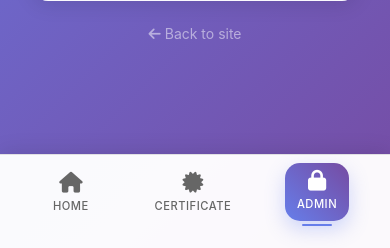
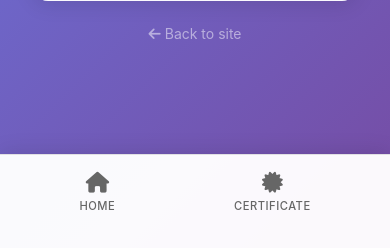
Before and after one commit to julisunkan/diginame, a Flask app: page /admin/login in a window 390 px wide; the page is wider, and only the part inside the window is pictured. Shown: the part 596-844 px from the top of that part. Run offline with Flask 3, Linux system fonts and the light colour scheme; some libraries are stand-ins or nearby versions.

Commit message:
Remove admin link from navigation for logged-out users
Remove conditional rendering of the "Admin" link in both desktop and mobile navigation bars when the user is not authenticated.

Replit-Commit-Author: Agent
Replit-Commit-Session-Id: ac261a7b-8f2b-489c-b143-1081160f48a6
Replit-Commit-Checkpoint-Type: full_checkpoint
Replit-Commit-Event-Id: 47288284-af03-4b74-8c0f-6b27fedc698d
Replit-Commit-Screenshot-Url: https://storage.googleapis.com/screenshot-production-us-central1/f1e1ff15-20c4-46e3-b747-96cc87b0e9ab/ac261a7b-8f2b-489c-b143-1081160f48a6/diCtTEG
Replit-Helium-Checkpoint-Created: true

```diff
--- a/templates/base.html
+++ b/templates/base.html
@@ -60,10 +60,6 @@
                     </a>
                     <a class="nav-link text-danger" href="{{ url_for('admin_logout') }}">
                         <i class="fas fa-sign-out-alt me-1"></i>Logout
-                    </a>
-                {% else %}
-                    <a class="nav-link {{ 'active' if request.endpoint == 'admin_login' }}" href="{{ url_for('admin_login') }}">
-                        <i class="fas fa-lock me-1"></i>Admin
                     </a>
                 {% endif %}
             </div>
@@ -150,11 +146,6 @@
                     <i class="fas fa-cog"></i>
                     <span>Settings</span>
                 </a>
-            {% else %}
-                <a href="{{ url_for('admin_login') }}" class="nav-item {{ 'active' if request.endpoint == 'admin_login' }}">
-                    <i class="fas fa-lock"></i>
-                    <span>Admin</span>
-                </a>
             {% endif %}
         </div>
     </nav>
```
